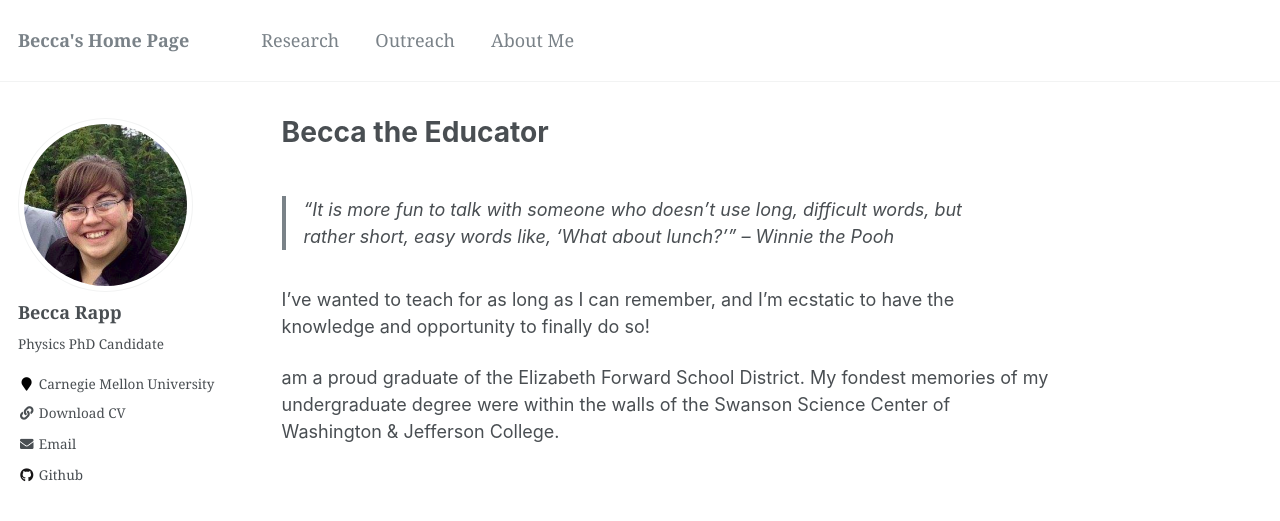
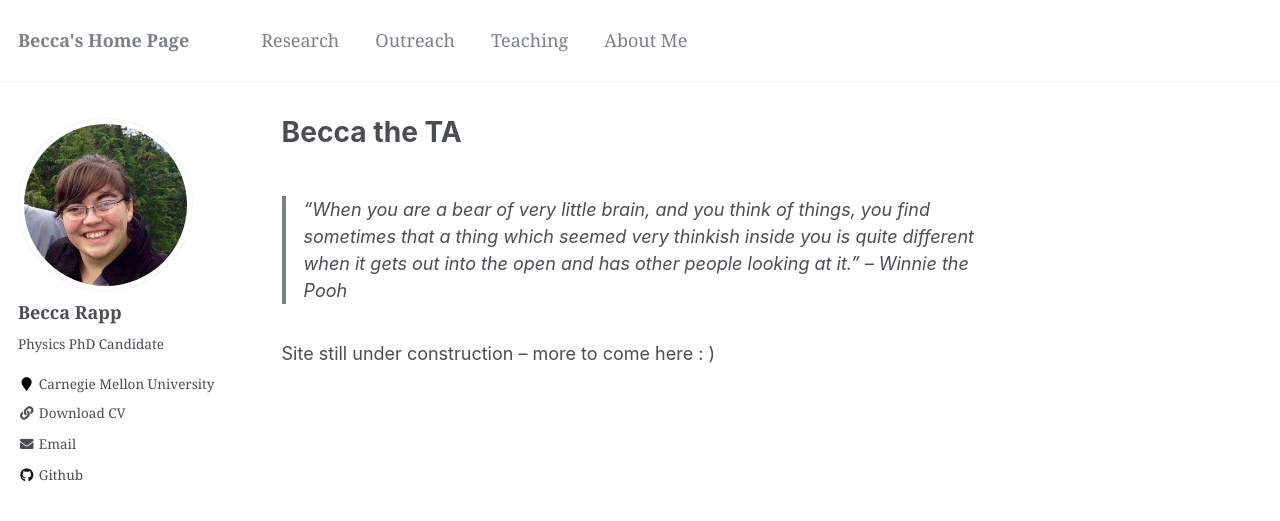
Before and after one commit to rapprl/rapprl.github.io, a Jekyll site: the page built from _pages/teaching.md, in a window 1280 px wide. Shown: the top 521 px of the page. Built offline with Jekyll 4.4.1, drawn with Linux system fonts in a browser that asks for light colours.

Commit message:
Adding teaching header

```diff
--- a/_data/navigation.yml
+++ b/_data/navigation.yml
@@ -6,8 +6,8 @@ main:
   - title: "Outreach"
     url: /outreach/
 
-  # - title: "Teaching"
-  #   url: /teaching/
+  - title: "Teaching"
+    url: /teaching/
 
   - title: "About Me"
     url: /about_me/
--- a/_pages/teaching.md
+++ b/_pages/teaching.md
@@ -1,15 +1,15 @@
 ---
-title: "Becca the Educator"
+title: "Becca the TA"
 permalink: /teaching/
 author_profile: true
 redirect_from:
   - /teaching.html
 ---
 
-> "It is more fun to talk with someone who doesn't use long, difficult words, but rather short, easy words like, 'What about lunch?'" -- Winnie the Pooh
+> "When you are a bear of very little brain, and you think of things,
+  you find sometimes that a thing which seemed very thinkish inside
+  you is quite different when it gets out into the open and has other
+  people looking at it." -- Winnie the Pooh
 
-I've wanted to teach for as long as I can remember, and I'm ecstatic
-to have the knowledge and opportunity to finally do so!
 
-am a proud graduate of the Elizabeth Forward School District.
-My fondest memories of my undergraduate degree were within the walls of the Swanson Science Center of Washington & Jefferson College.
+Site still under construction -- more to come here : )
```
